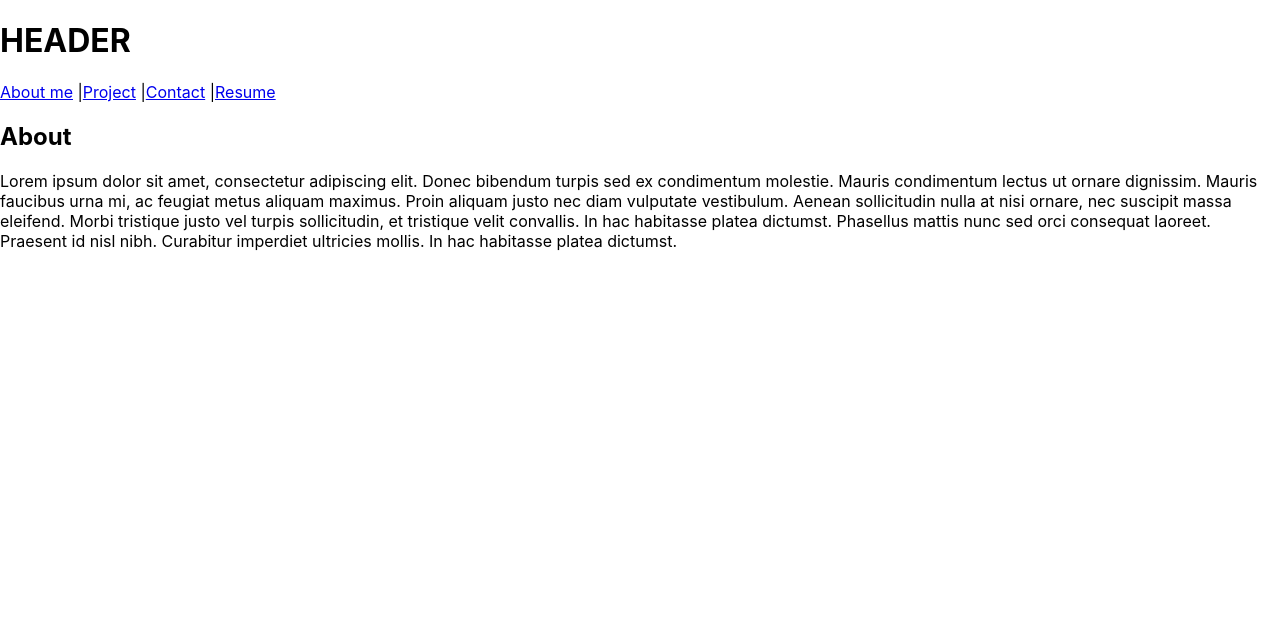
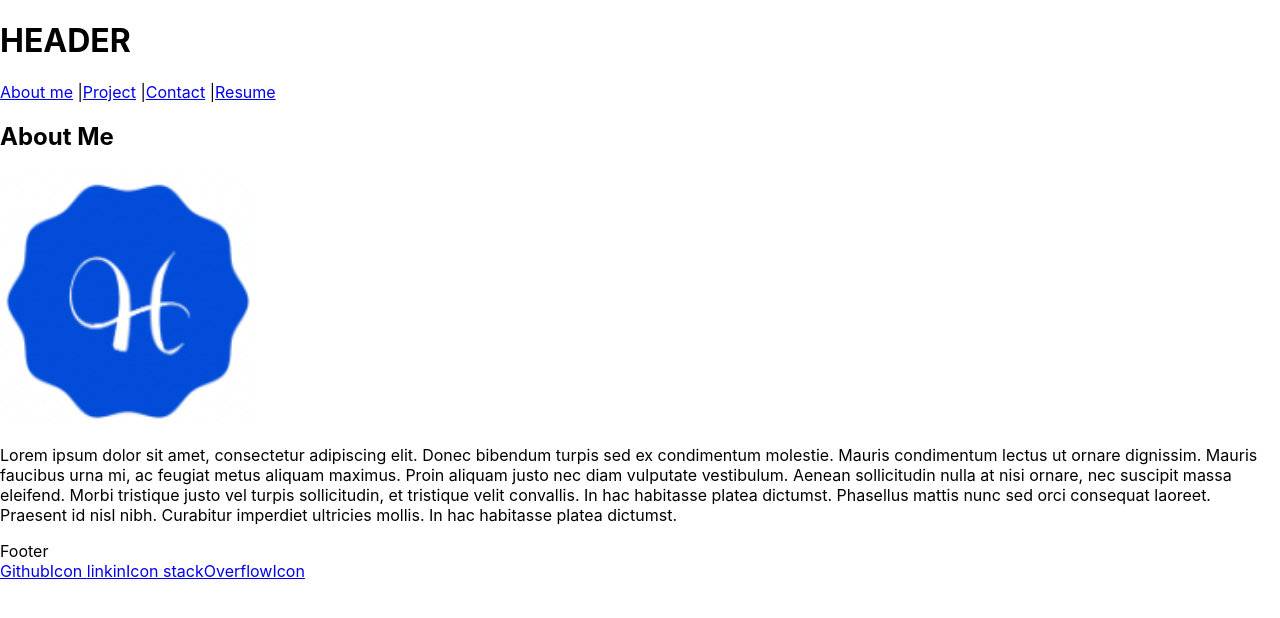
Before and after one commit to hienm9/portfolio, a React (Create React App) app: page /about in a window 1280 px wide. Shown: the top 618 px of the page. Built offline with nearby package versions, Linux system fonts and the light colour scheme.

Commit message:
added about, contact and Footer content

```diff
--- a/package.json
+++ b/package.json
@@ -6,6 +6,7 @@
     "@testing-library/jest-dom": "^5.16.4",
     "@testing-library/react": "^13.3.0",
     "@testing-library/user-event": "^13.5.0",
+    "bootstrap": "^5.1.3",
     "react": "^18.2.0",
     "react-bootstrap": "^2.4.0",
     "react-dom": "^18.2.0",
--- a/src/App.js
+++ b/src/App.js
@@ -5,6 +5,7 @@ import Resume from './components/Resume';
 import Contact from './components/Contact';
 import Project from './components/Project';
 import Error from './components/Error';
+import Footer from './components/Footer';
 
 function App() {
   return (
@@ -32,6 +33,7 @@ function App() {
           </Routes>
         </Router>
       </main>
+      <Footer></Footer>
     </div>
   );
 }
--- a/src/components/About.js
+++ b/src/components/About.js
@@ -1,12 +1,24 @@
-import React from 'react'
+import React from 'react';
+import avatar from '../assets/images/HienAvatar.png';
+function About() {
+  return (
+    <section className="my-5">
+      <h2 id="about">About Me</h2>
 
-function About() {
-    return (
-        <div>
-        <h2>About</h2>
-        <p>Lorem ipsum dolor sit amet, consectetur adipiscing elit. Donec bibendum turpis sed ex condimentum molestie. Mauris condimentum lectus ut ornare dignissim. Mauris faucibus urna mi, ac feugiat metus aliquam maximus. Proin aliquam justo nec diam vulputate vestibulum. Aenean sollicitudin nulla at nisi ornare, nec suscipit massa eleifend. Morbi tristique justo vel turpis sollicitudin, et tristique velit convallis. In hac habitasse platea dictumst. Phasellus mattis nunc sed orci consequat laoreet. Praesent id nisl nibh. Curabitur imperdiet ultricies mollis. In hac habitasse platea dictumst.</p>
-        </div>
-    )
+      <div className="my-2">
+      <img src={avatar} className="my-2" style={{ width: "20%" }} alt="Hien avatar" />
+        <p>
+          Lorem ipsum dolor sit amet, consectetur adipiscing elit. Donec bibendum turpis sed ex
+          condimentum molestie. Mauris condimentum lectus ut ornare dignissim. Mauris faucibus urna
+          mi, ac feugiat metus aliquam maximus. Proin aliquam justo nec diam vulputate vestibulum.
+          Aenean sollicitudin nulla at nisi ornare, nec suscipit massa eleifend. Morbi tristique
+          justo vel turpis sollicitudin, et tristique velit convallis. In hac habitasse platea
+          dictumst. Phasellus mattis nunc sed orci consequat laoreet. Praesent id nisl nibh.
+          Curabitur imperdiet ultricies mollis. In hac habitasse platea dictumst.
+        </p>
+      </div>
+    </section>
+  );
 }
 
 export default About;
--- a/src/components/Contact.js
+++ b/src/components/Contact.js
@@ -1,5 +1,7 @@
 import React, { useState } from 'react';
 import { validateEmail } from '../utils/helpers';
+import Button from 'react-bootstrap/Button';
+import Form from 'react-bootstrap/Form';
 
 function ContactForm() {
   const [formState, setFormState] = useState({ name: '', email: '', message: '' });
@@ -37,26 +39,28 @@ function ContactForm() {
   return (
     <section>
       <h1 data-testid="h1tag">Contact me</h1>
-      <form id="contact-form" onSubmit={handleSubmit}>
-        <div>
-          <label htmlFor="name">Name:</label>
-          <input type="text" name="name" defaultValue={name} onBlur={handleChange} />
-        </div>
-        <div>
-          <label htmlFor="email">Email address:</label>
-          <input type="email" name="email" defaultValue={email} onBlur={handleChange} />
-        </div>
-        <div>
+      <Form id="contact-form" onSubmit={handleSubmit}>
+
+        <Form.Group>
+          <Form.Label htmlFor="name">Name:</Form.Label>
+          <Form.Control type="text" name="name" defaultValue={name} onBlur={handleChange} />
+        </Form.Group>
+        <Form.Group>
+          <Form.Label htmlFor="email">Email address:</Form.Label>
+          <Form.Control type="email" name="email" defaultValue={email} onBlur={handleChange} />
+        </Form.Group>
+        <Form.Group>
           <label htmlFor="message">Message:</label>
-          <textarea name="message" rows="5" defaultValue={message} onBlur={handleChange} />
-        </div>
+          <Form.Control as="textarea" name="message" rows="5" defaultValue={message} onBlur={handleChange} />
+        </Form.Group>
         {errorMessage && (
           <div>
             <p className="error-text">{errorMessage}</p>
           </div>
         )}
-        <button className="button" type="submit">Submit</button>
-      </form>
+        <Button className="button" type="submit">Submit</Button>
+      </Form>
+
     </section>
   );
 }
--- a/src/components/Footer.js
+++ b/src/components/Footer.js
@@ -3,8 +3,10 @@ import React from 'react'
 function Footer() {
     return (
         <>
-        <h2>Footer</h2>
-        <p>This is footer.</p>
+        <footer className='footer'>Footer</footer>
+        <a href="https://github.com/hienm9">GithubIcon </a>
+        <a href="https://www.linkedin.com/in/hien-mai-a765a3126/">linkinIcon </a>
+        <a href="https://stackoverflow.com/users/18013810/user18013810">stackOverflowIcon </a>
         </>
     )
 }
```
Also changed, not shown: src/assets/images/HienAvatar.png (added), 1 other file (tests, documents, lock files or other folders).
